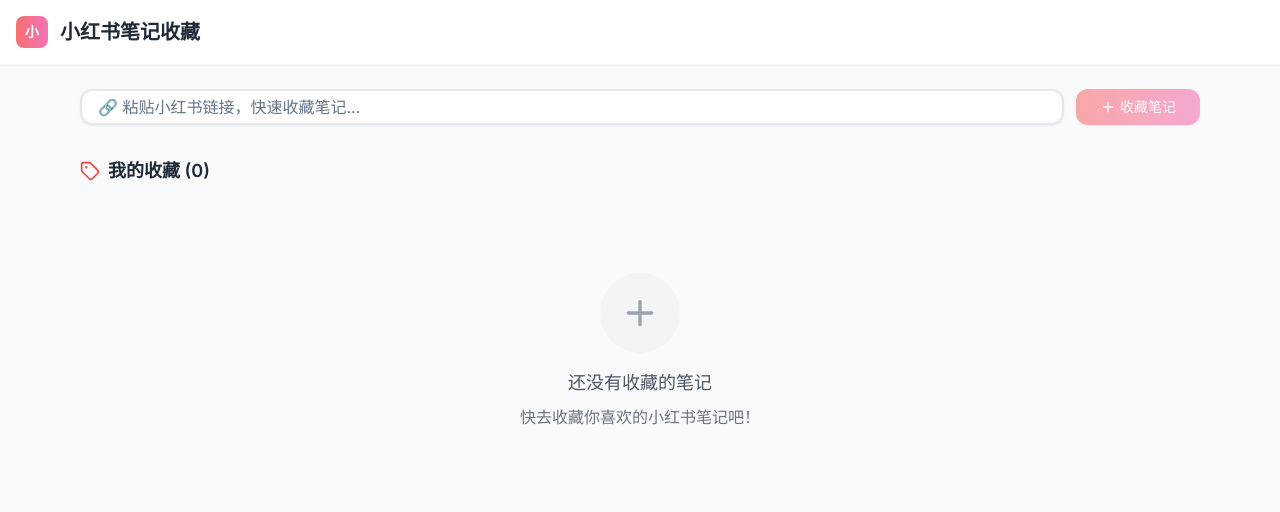
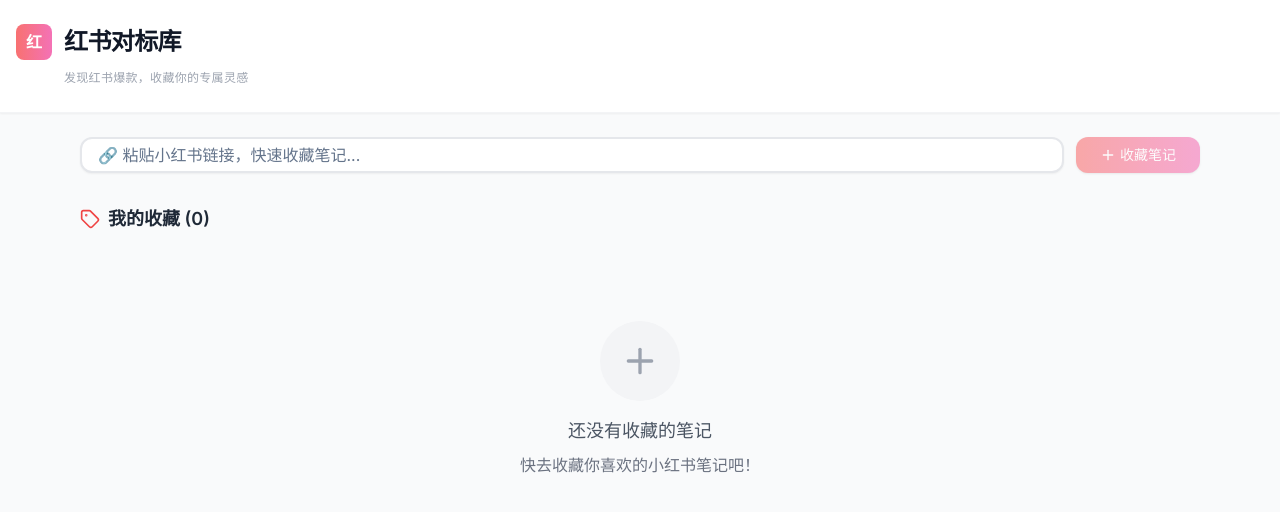
Before and after one commit to tianxinyi001/xhsscwz, a Next.js app: page / in a window 1280 px wide. Shown: the top 512 px of the page. Built offline with nearby package versions, Linux system fonts and the light colour scheme.

Commit message:
修改名称，增加slogan

```diff
--- a/components/xhs-extractor.tsx
+++ b/components/xhs-extractor.tsx
@@ -939,16 +939,18 @@
 
       {/* 顶部导航栏 */}
       <div className="bg-white shadow-sm border-b border-gray-100">
-        <div className="container mx-auto px-4 py-4">
-          <div className="flex items-center justify-between">
-            <div className="flex items-center gap-3">
-              <div className="w-8 h-8 bg-gradient-to-r from-red-400 to-pink-400 rounded-lg flex items-center justify-center">
-                <span className="text-white font-bold text-sm">小</span>
-              </div>
-              <h1 className="text-xl font-bold text-gray-800">小红书笔记收藏</h1>
+        <div className="container mx-auto px-4 py-6">
+          <div className="flex items-center gap-3 mb-1">
+            <div className="w-9 h-9 bg-gradient-to-r from-red-400 to-pink-400 rounded-lg flex items-center justify-center">
+              <span className="text-white font-bold text-base">红</span>
             </div>
-
-            {savedNotes.length > 0 && (
+            <h1 className="text-2xl font-extrabold text-gray-900 tracking-tight">红书对标库</h1>
+          </div>
+          <div className="ml-12 mt-1">
+            <span className="text-xs text-gray-400 font-normal tracking-wide leading-tight">发现红书爆款，收藏你的专属灵感</span>
+          </div>
+          {savedNotes.length > 0 && (
+            <div className="absolute top-6 right-8">
               <Button
                 variant="ghost"
                 size="sm"
@@ -958,8 +960,8 @@
                 <Trash2 className="h-4 w-4 mr-1" />
                 清空收藏
               </Button>
-            )}
-          </div>
+            </div>
+          )}
         </div>
       </div>
 
```
